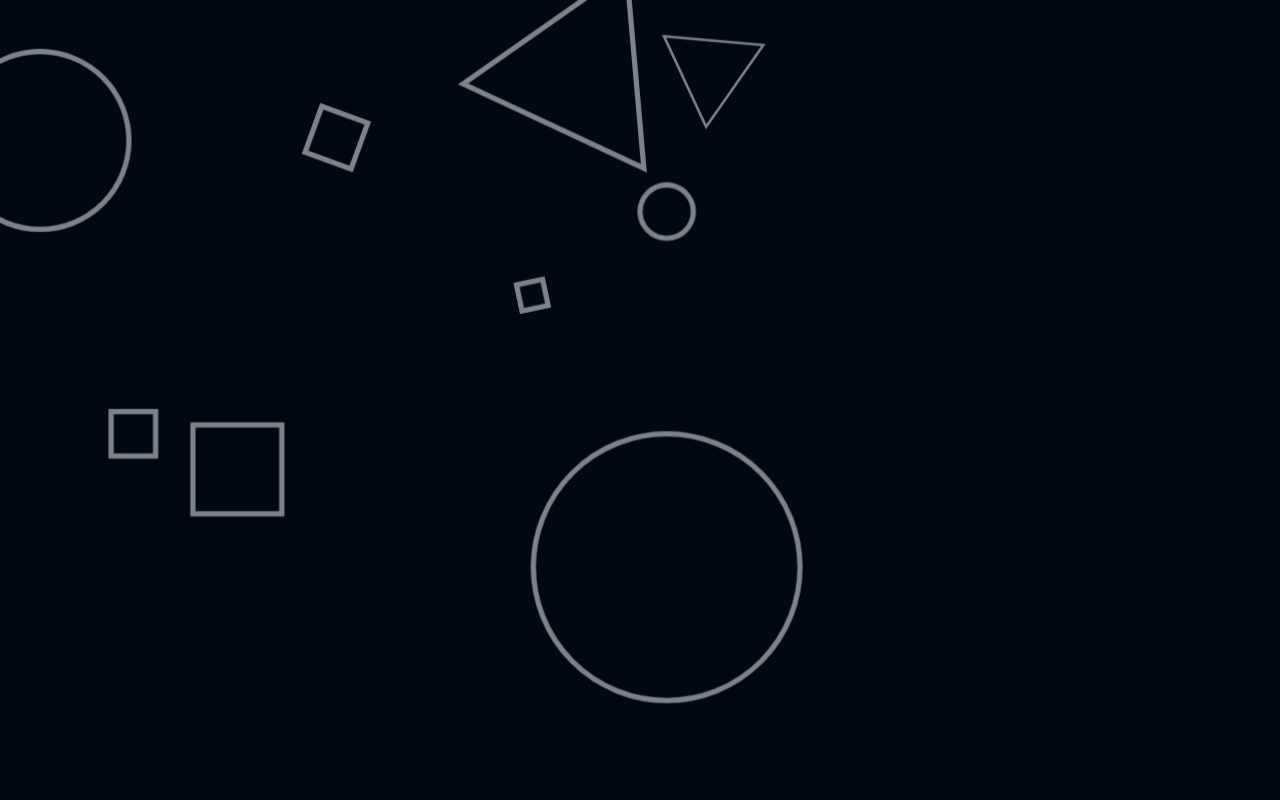
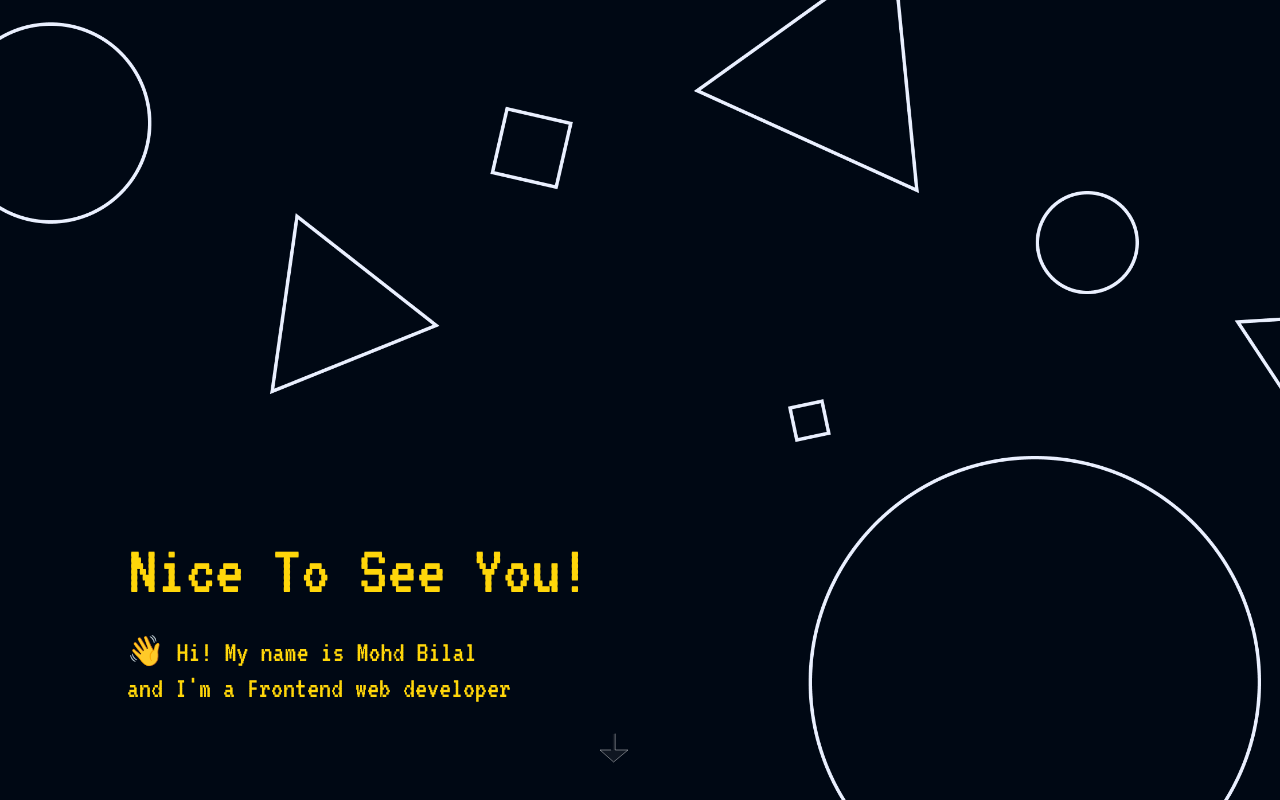
Before and after one commit to bghub-c/WebWeaver-personal_portfolio, a React (Vite) app: page / in a window 1280 px wide. Shown: the top 800 px of the page. Built offline with nearby package versions, Linux system fonts and the light colour scheme.

Commit message:
Ek animation ne 3baja diye

```diff
--- a/src/App.jsx
+++ b/src/App.jsx
@@ -8,109 +8,7 @@ function App() {
       id="mainwrapper"
       className="w-screen text-white h-full flex flex-col items-center justify-center selection:bg-black selection:text-muted scroll-smooth"
     >
-      <div className="absolute w-screen h-screen top-0 text-accentylt z-1">
-        <svg
-        className="bg-white text-zinc-900 hover:bg-bkgggg hover:text-white transition-all duration-700 "
-          id="visual"
-          viewBox="0 0 1440 824"
-          width="100vw"
-          height="100vh"
-          xmlns="http://www.w3.org/2000/svg"
-          version="1.1"
-        >
-          <g className="opacity-50">
-            <g transform="translate(800, 40) rotate(65) scale(0.5)">
-              <path
-                d="M0 -129.5L112.2 64.8L-112.2 64.8Z"
-                fill="none"
-                stroke="currentColor"
-                strokeWidth="0.5%"
-              ></path>
-            </g>
-            <g transform="translate(650 45) rotate(25)">
-              <path
-                d="M0 -129.5L112.2 64.8L-112.2 64.8Z"
-                fill="none"
-                stroke="currentColor"
-                strokeWidth="0.5%"
-              ></path>
-            </g>
-            <g transform="translate(267 490)">
-              <rect
-                x="-50"
-                y="-50"
-                width="100"
-                height="100"
-                stroke="currentColor"
-                strokeWidth="0.5%"
-                fill="none"
-              ></rect>
-            </g>
-            <g transform="translate(750 600)">
-              <circle
-                cx="0"
-                cy="0"
-                r="150"
-                fill="none"
-                stroke="currentColor"
-                strokeWidth="0.5%"
-              ></circle>
-            </g>
-            <g transform="translate(380 120) rotate(20)">
-              <rect
-                x="-30"
-                y="-30"
-                width="55"
-                height="55"
-                stroke="currentColor"
-                strokeWidth="0.5%"
-                fill="none"
-              ></rect>
-            </g>
-            <g transform="translate(45 120) ">
-              <circle
-                cx="0"
-                cy="0"
-                r="100"
-                stroke="currentColor"
-                strokeWidth="0.5%"                fill="none"
-              ></circle>
-            </g>
-            <g transform="translate(595 300) rotate(78)">
-              <rect
-                x="-20"
-                y="-20"
-                width="30"
-                height="30"
-                stroke="currentColor"
-                strokeWidth="0.5%"
-                fill="none"
-              ></rect>
-            </g>
-            <g transform="translate(750 200)">
-              <circle
-                cx="0"
-                cy="0"
-                r="30"
-                stroke="currentColor"
-                strokeWidth="0.5%"
-                fill="none"
-              ></circle>
-            </g>
-            <g transform="translate(150 450)">
-              <rect
-                x="-25"
-                y="-25"
-                width="50"
-                height="50"
-                stroke="currentColor"
-                strokeWidth="0.5%"
-                fill="none"
-              ></rect>
-            </g>
-          </g>
-        </svg>
-      </div>
+
 
       {/*
      import { Code } from "@phosphor-icons/react"
@@ -135,7 +33,7 @@ import { motion } from 'framer-motion'
       weight="light"
       />
       </motion.div>  */}
-      <div className="w-screen h-screen flex justify-center items-center">
+      <div className="app w-screen h-screen flex justify-start items-end">
         <Home />
       </div>
       <div className="w-screen h-screen ">
--- a/src/Components/Home.jsx
+++ b/src/Components/Home.jsx
@@ -2,57 +2,73 @@
 
 import { motion } from "framer-motion";
 export function Home() {
-  const spaneleh = (s,classes) => {
-    return <span className={classes}>{s}</span>;
-  };
-  const spanelef = (s,classes) => {
-    return <span className={classes}>{s}</span>;
+  const icon = {
+    hidden: {
+      pathLength: 0,
+      fill: "rgba(255, 255, 255, 0)",
+    },
+    visible: {
+      pathLength: 1,
+      fill: "rgba(255, 255, 255, 1)",
+    },
   };
   return (
     <>
-      <section
-        className="hidden w-3/4 h-5/6	 z-2 backdrop-blur-md border-l border-accentylt"
+      <section className="w-full grid-flow-row grid-rows-auto ml-1	z-2 border-accentylt overflow-hidden">
+        <motion.span
+          initial={{
+            y: -100,
+          }}
+          animate={{
+            y: 0,
+          }}
+          transition={{
+            delay: 1.95,
+          }}
+          className="w-full h-1/2 pl flex flex-col justify-center"
         >
+          <p className="pl text-7xl smartphone:text-lg text-accentylt vt323">
+            {"Nice To See You!"}
+          </p>
+        </motion.span>
 
         <motion.span
           initial={{
-          opacity:0,
-          x:-10
+            y: 500,
           }}
           animate={{
-          opacity:1,
-          x:10
+            y: 0,
           }}
           transition={{
-          delay:1.95
+            delay: 2.9,
           }}
-        className="w-full h-1/2 pl flex flex-col justify-center">
-          {spaneleh("<h2 id='Hello_world'>","text-3xl laptop:text-xl text-white vt323h")}
-          <p className="pl text-3xl smartphone:text-lg text-accentylt vt323">{"Hii!!"}</p>
-          {spanelef("</ h2>","text-3xl laptop:text-xl text-white vt323h")}
+          className="pl p-7 z-10 row-start-2 flex flex-col justify-start"
+        >
+          <p className="pl  text-7xl laptop:text-3xl text-accentylt vt323">
+            👋 Hi! My name is Mohd Bilal <br /> and I&#x27;m a Frontend web
+            developer
+          </p>
         </motion.span>
-        <motion.span
-        initial={{
-          opacity:0,
-          x:-10
+        <span className="grid place-content-center">
+          <motion.svg
+            xmlns="http://www.w3.org/2000/svg"
+            width="100"
+            viewBox="0 0 700 824"
+            className="item"
+          >
+            {/* m 290 0 v 200 h 160 l -180 150 l -170 -150 h 160 v -200 h 30  */}
+            <motion.path
+              d="m 290 0 v 200 h 160 l -180 150 l -170 -150 h 160 v -200 h 30"
+              variants={icon}
+              initial="hidden"
+              animate="visible"
+              whileHover="visible"
+              transition={{
+                default: {delay:4, duration: 2.5, ease: "easeInOut" },
+                fill: {delay:4.4, duration: 3.5, ease: [1, 0, 0.8, 1] },
               }}
-        animate={{
-          opacity:1,
-          x:10
-        }}
-        transition={{
-          delay:2.10
-          }}
-        className="z-10 row-start-2 flex flex-col justify-start">
-        {spaneleh("<h1 id='Yupp!_It's_me'>","text-3xl laptop:text-xl  text-white mt-10 ml-10 vt323h")}
-          <p className="pl  text-7xl laptop:text-3xl text-accentylt vt323">
-            I&#x27;m Mohd Bilal
-            <br />A passionate web developer
-          </p>
-          {spanelef("</ h1>", "text-3xl laptop:text-xl  text-white mb-10 ml-10 vt323h")}
-        </motion.span>
-        <span className="z-10 flex flex-col opacity-100">
-
+            />
+          </motion.svg>
         </span>
       </section>
     </>
--- a/src/index.css
+++ b/src/index.css
@@ -31,8 +31,18 @@ body {
   font-weight: 1000;
   font-style: normal;
 }
+
+.item {
+  width: 56%;
+  overflow: visible;
+  stroke: #ffffff;
+  stroke-width: 5;
+  stroke-linejoin: round;
+  stroke-linecap: round;
+}
+
 .app{
-  background-image: url("/future-grid.a0cd4189.webp");
+  background-image: url("../src/assets/5e41e73ec2af60cf5cc94e67_website landing.png");
   background-repeat: no-repeat;
   background-size: cover;
 }
```
Also changed, not shown: src/assets/5e41e73ec2af60cf5cc94e67_website landing.png (added). Lines whose indentation alone changed are shown as unchanged.
